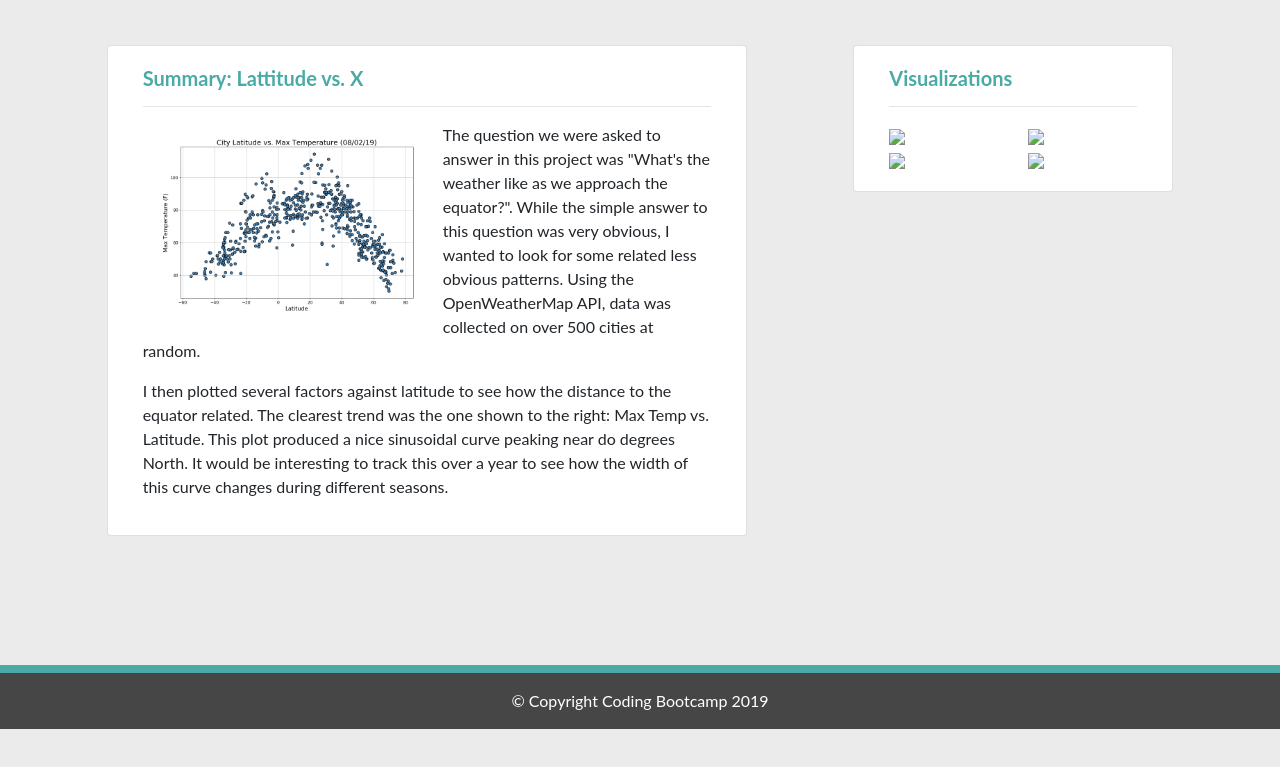
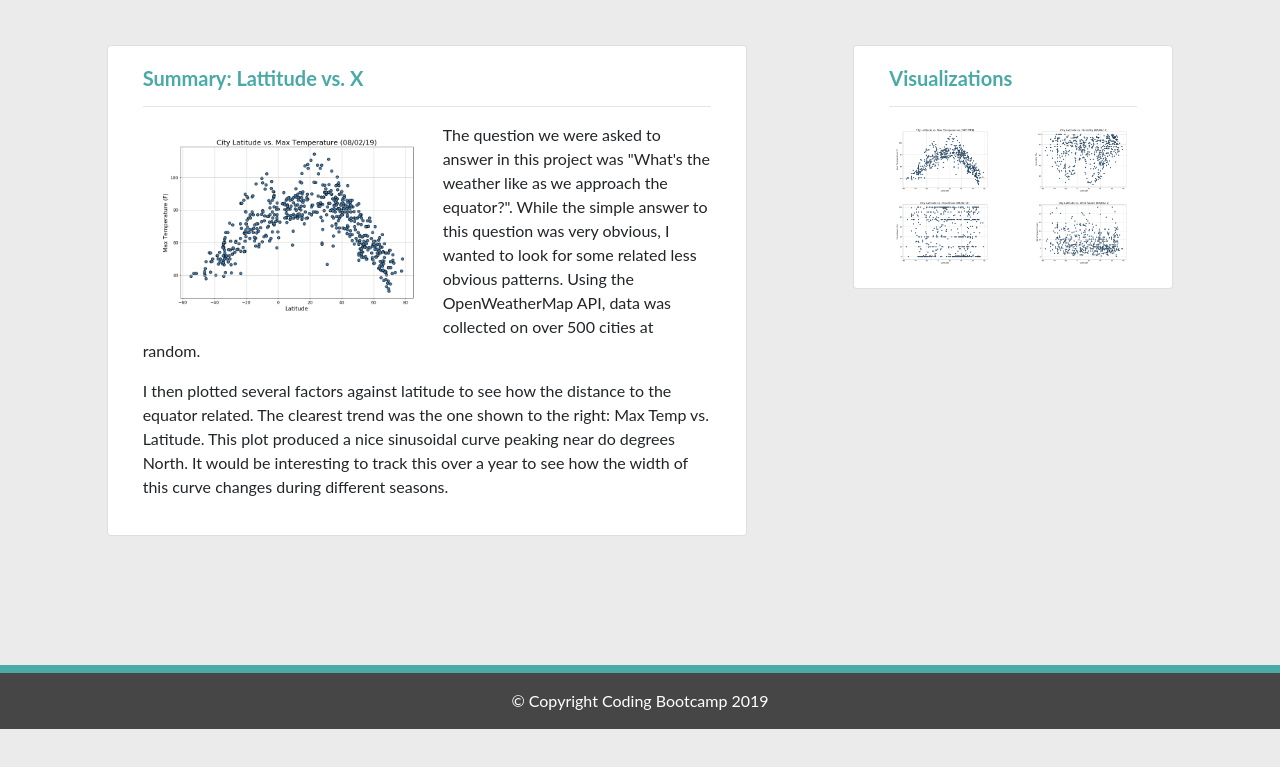
Before and after one commit to barbercummings/Homework-9, a plain HTML site: page index.html in a window 1280 px wide. Shown: the part 71-838 px from the top of the page. Drawn offline with nearby package versions, Linux system fonts and the light colour scheme; the site is published under a folder, as on GitHub Pages, so addresses that start at the root find nothing.

Commit message:
added more .

```diff
--- a/index.html
+++ b/index.html
@@ -65,19 +65,19 @@
             <hr>
             <div class="row">
               <div class="col-lg-6 col-sm-3"><a href="max-temperature.html">
-                <img src="/images/real-data/max_temp.png" id="imag-max-temp">
+                <img src="./images/real-data/max_temp.png" id="imag-max-temp">
                 </a>
               </div>
               <div class="col-lg-6 col-sm-3"><a href="humidity.html">
-                <img src="/images/real-data/humidity.png" id="imag-max-temp">
+                <img src="./images/real-data/humidity.png" id="imag-max-temp">
                 </a>
               </div>
               <div class="col-lg-6 col-sm-3"><a href="cloudiness.html">
-                <img src="/images/real-data/cloudiness.png" id="imag-max-temp">
+                <img src="./images/real-data/cloudiness.png" id="imag-max-temp">
                 </a>
               </div>
               <div class="col-lg-6 col-sm-3"><a href="wind-speed.html">
-                <img src="/images/real-data/wind_speed.png" id="imag-max-temp">
+                <img src="./images/real-data/wind_speed.png" id="imag-max-temp">
                 </a>
               </div>
             </div>
```
